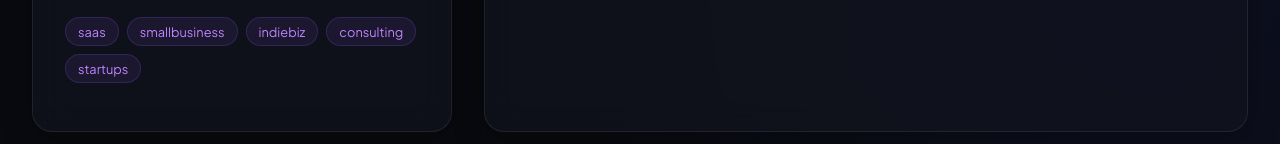
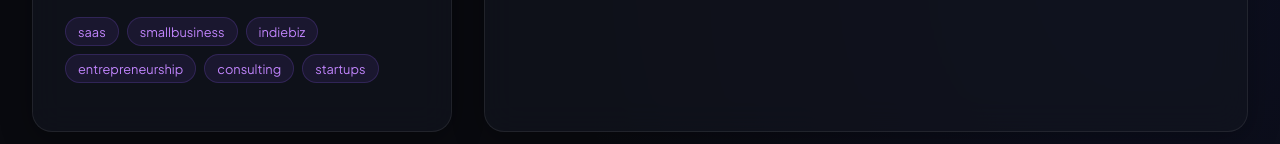
Before and after one commit to Data-Biz-AI-Consultancy/Jager, a plain HTML site: page legacy/frontend/index.html in a window 1280 px wide. Shown: the part 950-1094 px from the top of the page. Drawn offline with Linux system fonts and the light colour scheme; no server answers.

Commit message:
feat: add entrepreneurship subreddit to frontend options and database monitoring

```diff
--- a/legacy/frontend/index.html
+++ b/legacy/frontend/index.html
@@ -449,6 +449,7 @@
                         <option value="saas">r/saas</option>
                         <option value="smallbusiness">r/smallbusiness</option>
                         <option value="indiebiz">r/indiebiz</option>
+                        <option value="entrepreneurship">r/entrepreneurship</option>
                         <option value="consulting">r/consulting</option>
                         <option value="startups">r/startups</option>
                         <option value="entrepreneur">r/entrepreneur</option>
@@ -467,6 +468,7 @@
                     <span class="pill" onclick="quickAddSubreddit('saas')">saas</span>
                     <span class="pill" onclick="quickAddSubreddit('smallbusiness')">smallbusiness</span>
                     <span class="pill" onclick="quickAddSubreddit('indiebiz')">indiebiz</span>
+                    <span class="pill" onclick="quickAddSubreddit('entrepreneurship')">entrepreneurship</span>
                     <span class="pill" onclick="quickAddSubreddit('consulting')">consulting</span>
                     <span class="pill" onclick="quickAddSubreddit('startups')">startups</span>
                 </div>
```
Also changed, not shown: 1 other file.
